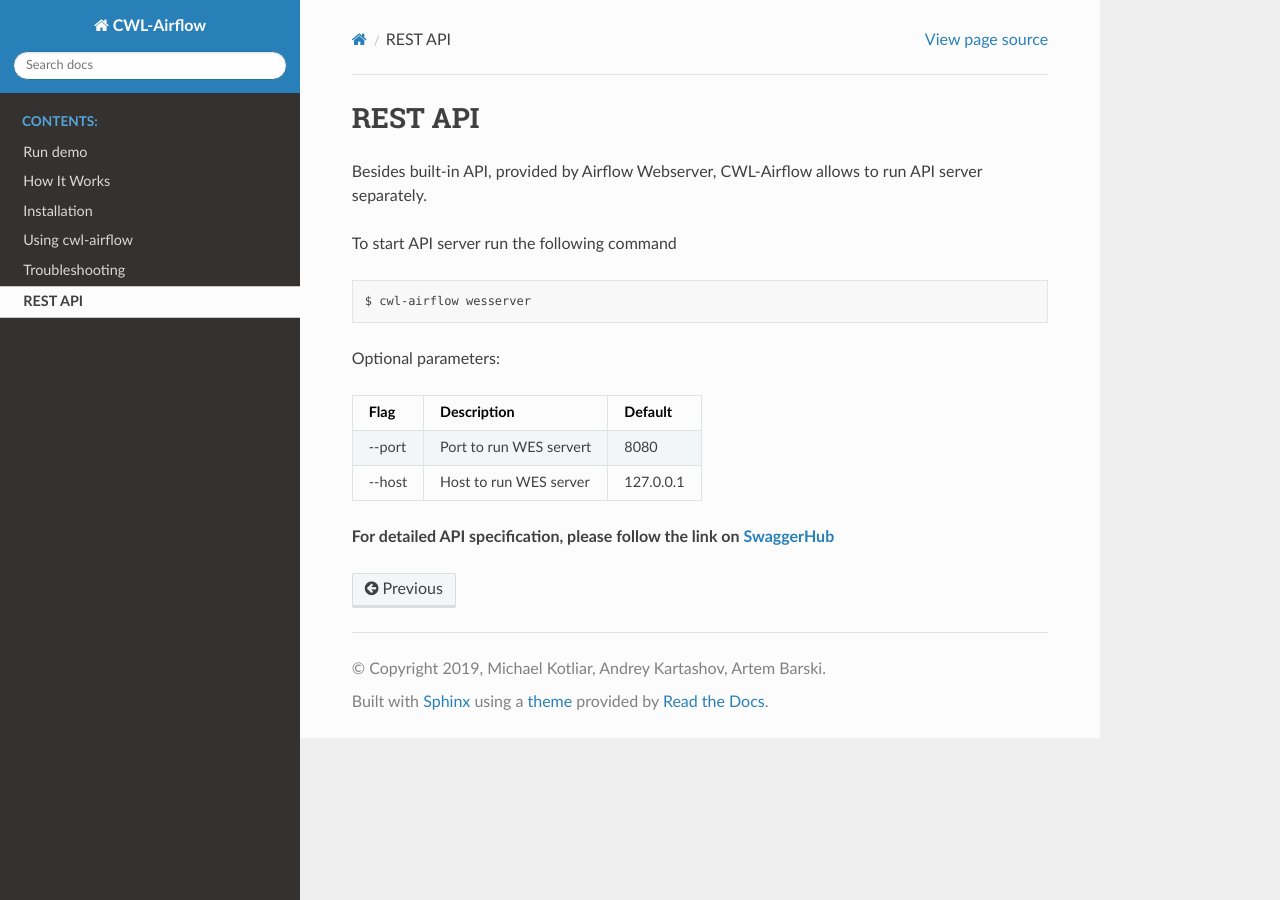
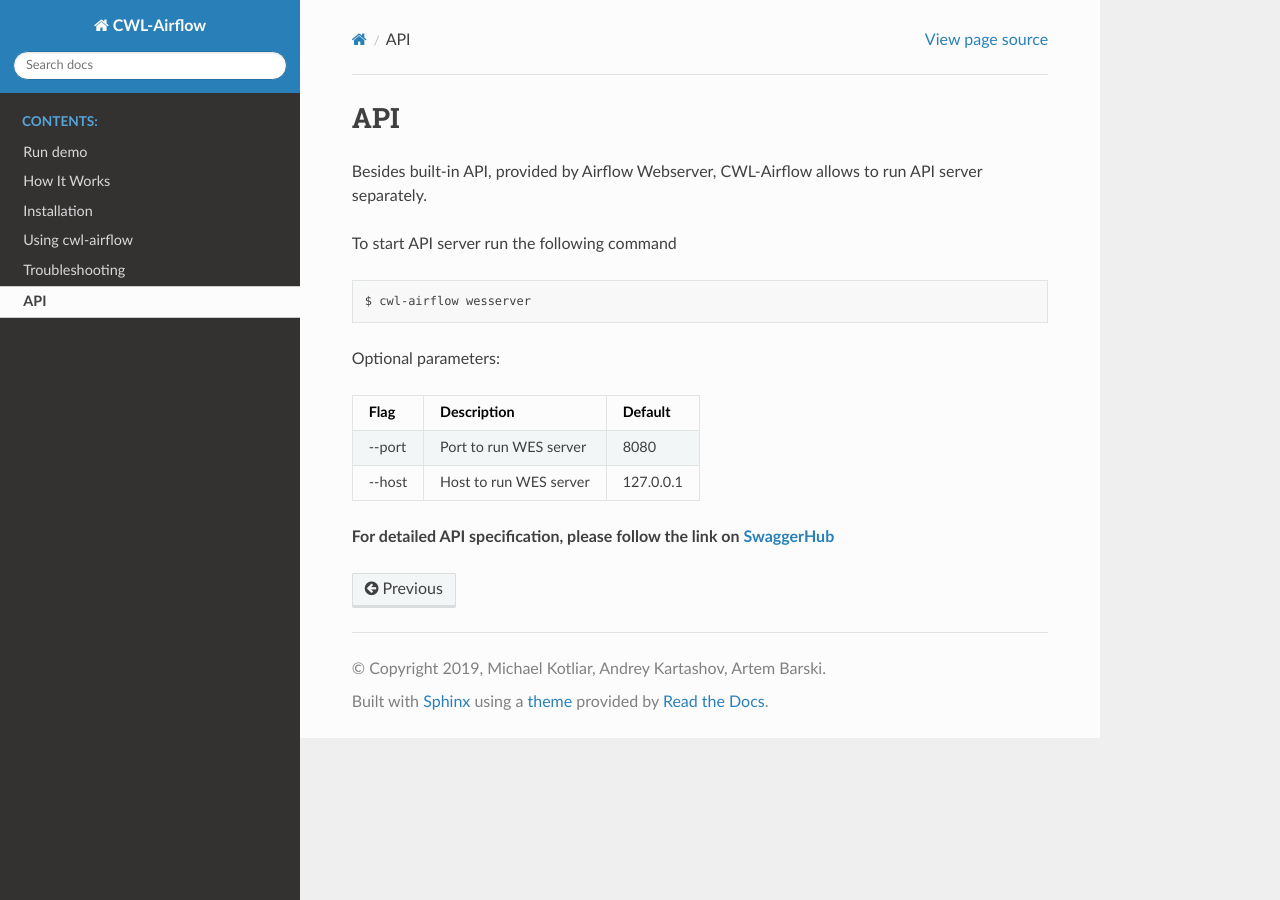
Before and after one commit to Barski-lab/cwl-airflow, a Sphinx documentation site: the page built from docs/readme/api.md, in a window 1280 px wide. Built offline with Sphinx 7.4.7 and the Read the Docs theme 2.0.0, drawn with Linux system fonts in a browser that asks for light colours.

Commit message:
Fix spelling mistake in docs

```diff
--- a/docs/index.rst
+++ b/docs/index.rst
@@ -41,4 +41,4 @@
    Installation <readme/installation.md>
    Using cwl-airflow <readme/using_cwl_airflow.md>
    Troubleshooting <readme/troubleshooting.md>
-   REST API <readme/rest_api.md>
+   API <readme/api.md>
--- a/docs/readme/rest_api.md
+++ b/docs/readme/api.md
@@ -1,4 +1,4 @@
-# REST API
+# API
 
 Besides built-in API, provided by Airflow Webserver, CWL-Airflow allows to run API server separately.
 
@@ -9,9 +9,9 @@
 
 Optional parameters:
 
-| Flag   | Description             | Default   |
-| ------ | ----------------------- | --------- |
-| --port | Port to run WES servert | 8080      |
-| --host | Host to run WES server  | 127.0.0.1 |
+| Flag   | Description            | Default   |
+| ------ | ---------------------- | --------- |
+| --port | Port to run WES server | 8080      |
+| --host | Host to run WES server | 127.0.0.1 |
 
 **For detailed API specification, please follow the link on [SwaggerHub](https://app.swaggerhub.com/apis/michael-kotliar/cwl_airflow_workflow_execution_service/1.0.0)**
```
